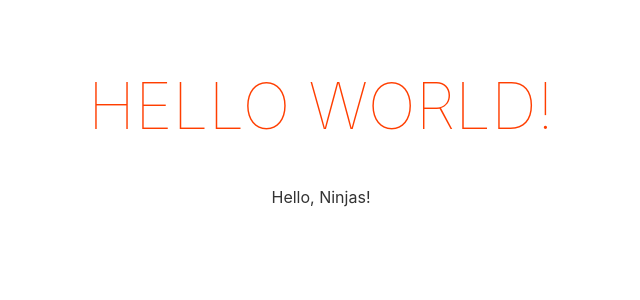
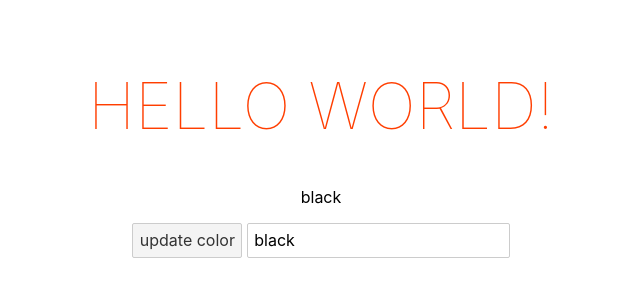
Before and after one commit to Faliell/svelte_lessons, a Svelte app: page / in a window 1280 px wide. Shown: the top 300 px of the page, without its empty margins (319-959 px from the left). Built offline with nearby package versions, Linux system fonts and the light colour scheme.

Commit message:
first lesson

```diff
--- a/public/index.html
+++ b/public/index.html
@@ -14,5 +14,6 @@
 </head>
 
 <body>
+
 </body>
 </html>
--- a/src/App.svelte
+++ b/src/App.svelte
@@ -1,10 +1,25 @@
 <script>
 	export let name;
+	let color = "black";
+
+	const handleClick = () => {
+		color = "white"
+	}
+
+	const handleInput = (e) => {
+		color = e.target.value;
+	}
+
 </script>
 
 <main>
 	<h1>Hello {name}!</h1>
-	<p>Hello, Ninjas!</p>
+	<p style="color: {color}">{color}</p>
+	<button on:click={handleClick}>update color</button>
+	<input type="text" on:input={handleInput} value={color}>
+	<!-- <input type="text" bind:value={color}> -->
+
+
 </main>
 
 <style>
```
Also changed, not shown: 1 other file (tests, documents, lock files or other folders).
